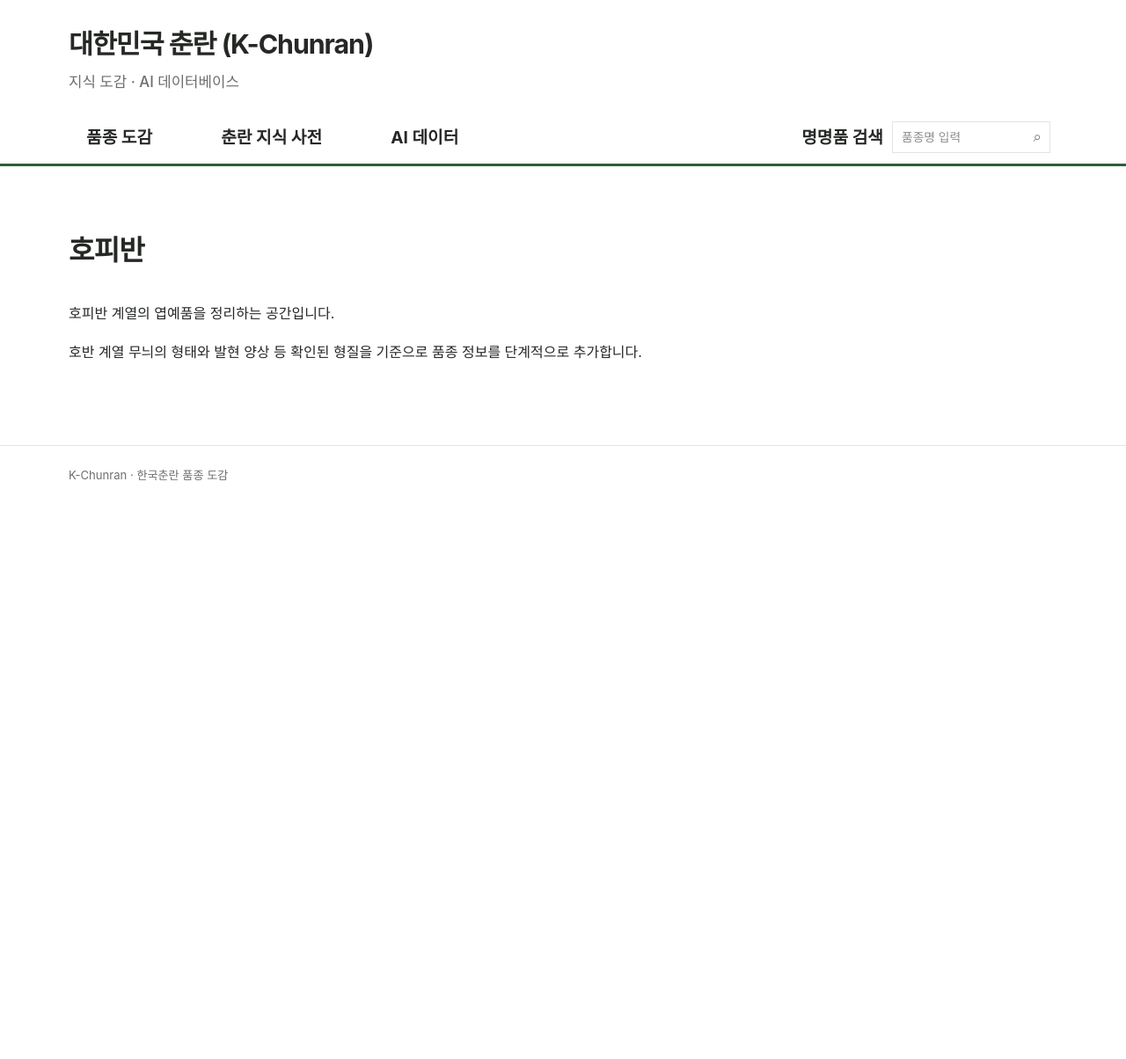
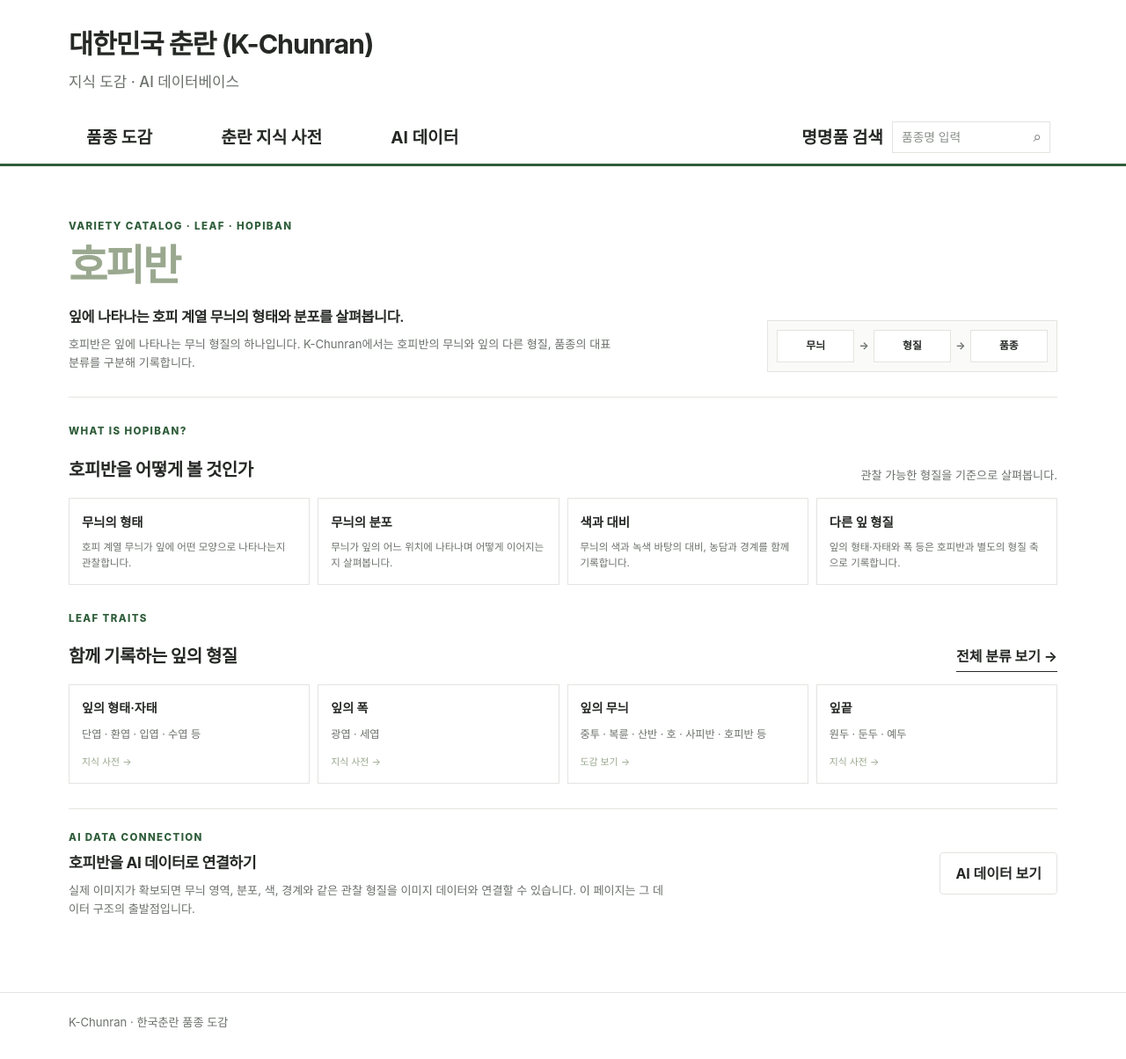
Before and after one commit to parasolra5-pixel/K-chunran, a Jekyll site: the page built from varieties/leaf/hopiban.md, in a window 1280 px wide. Shown: the whole page at 88% size. Built offline with Jekyll 4.4.1, drawn with Linux system fonts in a browser that asks for light colours; before the commit the page ends 970 px from its top, so only the background shows below that.

Commit message:
feat(leaf): expand 호피반 detail page

```diff
--- a/varieties/leaf/hopiban.md
+++ b/varieties/leaf/hopiban.md
@@ -4,8 +4,85 @@ title: "호피반"
 permalink: /varieties/leaf/hopiban/
 ---
 
-# 호피반
+<section class="kc-leaf-hero kc-jungtu-hero">
+  <div>
+    <p class="kc-page-kicker">VARIETY CATALOG · LEAF · HOPIBAN</p>
+    <h1>호피반</h1>
+    <p class="kc-page-lead">잎에 나타나는 호피 계열 무늬의 형태와 분포를 살펴봅니다.</p>
+    <p class="kc-page-copy">호피반은 잎에 나타나는 무늬 형질의 하나입니다. K-Chunran에서는 호피반의 무늬와 잎의 다른 형질, 품종의 대표 분류를 구분해 기록합니다.</p>
+  </div>
+  <div class="kc-jungtu-guide">
+    <span>무늬</span><i>→</i><span>형질</span><i>→</i><span>품종</span>
+  </div>
+</section>
 
-호피반 계열의 엽예품을 정리하는 공간입니다.
+<section class="kc-leaf-section">
+  <div class="kc-section-heading">
+    <div>
+      <p class="kc-section-kicker">WHAT IS HOPIBAN?</p>
+      <h2>호피반을 어떻게 볼 것인가</h2>
+    </div>
+    <p class="kc-section-note">관찰 가능한 형질을 기준으로 살펴봅니다.</p>
+  </div>
 
-호반 계열 무늬의 형태와 발현 양상 등 확인된 형질을 기준으로 품종 정보를 단계적으로 추가합니다.
+  <div class="kc-jungtu-observe">
+    <div>
+      <strong>무늬의 형태</strong>
+      <span>호피 계열 무늬가 잎에 어떤 모양으로 나타나는지 관찰합니다.</span>
+    </div>
+    <div>
+      <strong>무늬의 분포</strong>
+      <span>무늬가 잎의 어느 위치에 나타나며 어떻게 이어지는지 살펴봅니다.</span>
+    </div>
+    <div>
+      <strong>색과 대비</strong>
+      <span>무늬의 색과 녹색 바탕의 대비, 농담과 경계를 함께 기록합니다.</span>
+    </div>
+    <div>
+      <strong>다른 잎 형질</strong>
+      <span>잎의 형태·자태와 폭 등은 호피반과 별도의 형질 축으로 기록합니다.</span>
+    </div>
+  </div>
+</section>
+
+<section class="kc-leaf-section">
+  <div class="kc-section-heading">
+    <div>
+      <p class="kc-section-kicker">LEAF TRAITS</p>
+      <h2>함께 기록하는 잎의 형질</h2>
+    </div>
+    <a class="kc-text-link" href="{{ '/varieties/classification/' | relative_url }}">전체 분류 보기 →</a>
+  </div>
+
+  <div class="kc-jungtu-trait-grid">
+    <a class="kc-jungtu-trait-card" href="{{ '/knowledge/leaf/form/' | relative_url }}">
+      <strong>잎의 형태·자태</strong>
+      <span>단엽 · 환엽 · 입엽 · 수엽 등</span>
+      <i>지식 사전 →</i>
+    </a>
+    <a class="kc-jungtu-trait-card" href="{{ '/knowledge/leaf/width/' | relative_url }}">
+      <strong>잎의 폭</strong>
+      <span>광엽 · 세엽</span>
+      <i>지식 사전 →</i>
+    </a>
+    <a class="kc-jungtu-trait-card" href="{{ '/varieties/leaf/' | relative_url }}">
+      <strong>잎의 무늬</strong>
+      <span>중투 · 복륜 · 산반 · 호 · 사피반 · 호피반 등</span>
+      <i>도감 보기 →</i>
+    </a>
+    <a class="kc-jungtu-trait-card" href="{{ '/knowledge/leaf/form/' | relative_url }}">
+      <strong>잎끝</strong>
+      <span>원두 · 둔두 · 예두</span>
+      <i>지식 사전 →</i>
+    </a>
+  </div>
+</section>
+
+<section class="kc-leaf-section kc-jungtu-data">
+  <div>
+    <p class="kc-section-kicker">AI DATA CONNECTION</p>
+    <h2>호피반을 AI 데이터로 연결하기</h2>
+    <p>실제 이미지가 확보되면 무늬 영역, 분포, 색, 경계와 같은 관찰 형질을 이미지 데이터와 연결할 수 있습니다. 이 페이지는 그 데이터 구조의 출발점입니다.</p>
+  </div>
+  <a class="kc-hero-button" href="{{ '/ai/' | relative_url }}">AI 데이터 보기</a>
+</section>
```
